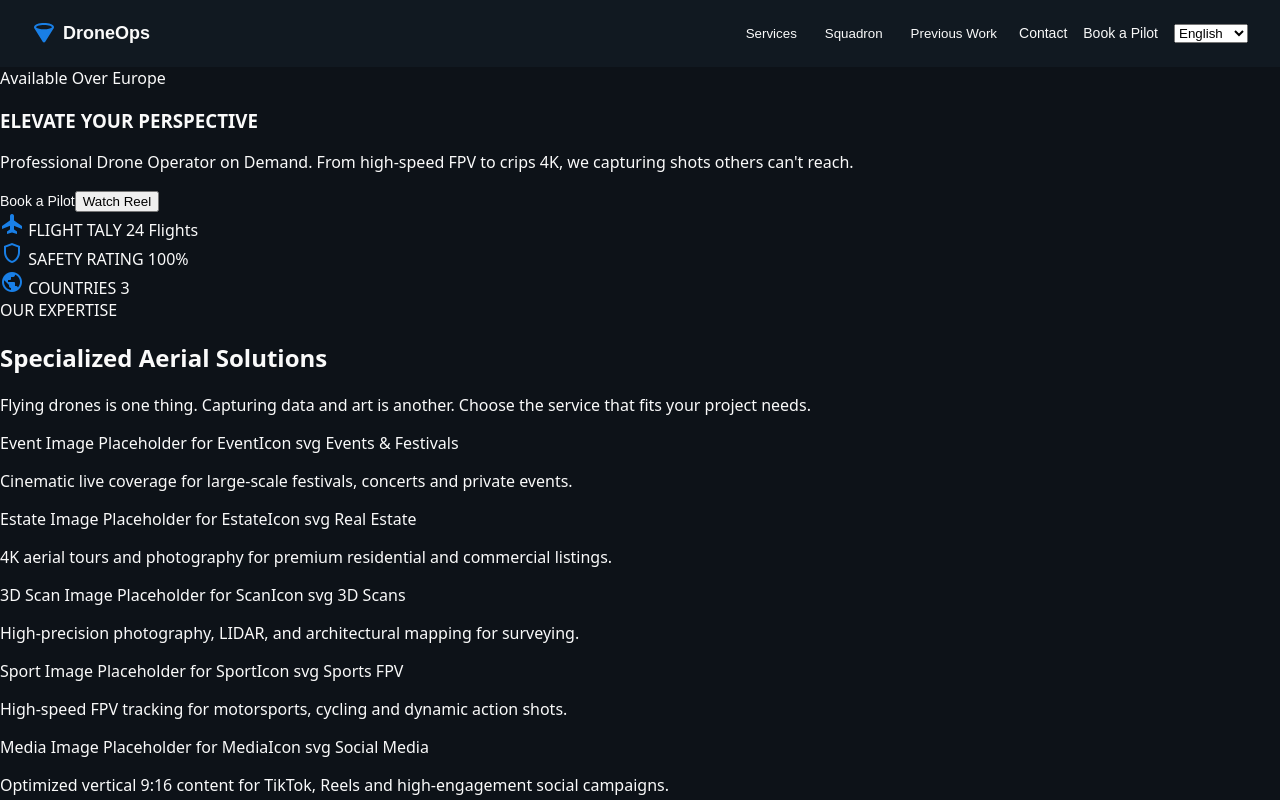
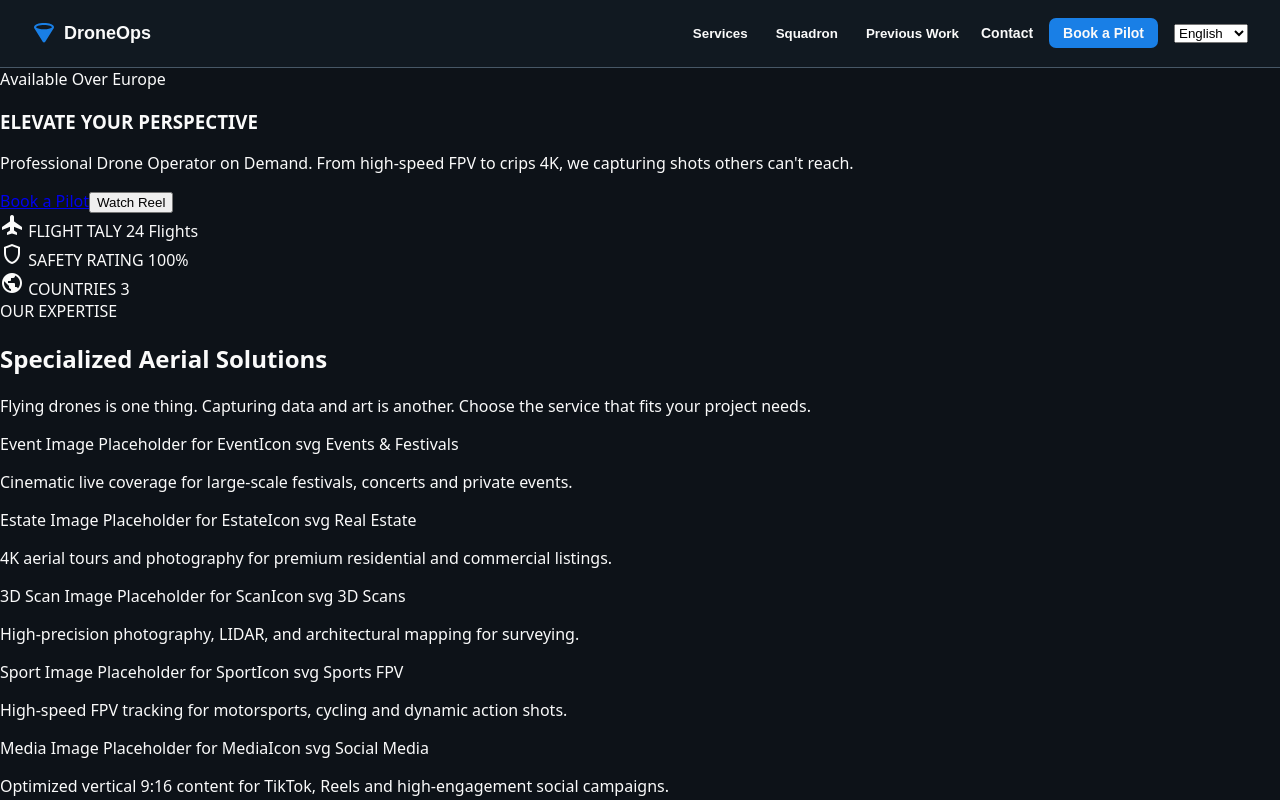
Before and after one commit to GregMarshall999/drones-app, a Vue app: page /en in a window 1280 px wide. Shown: the top 800 px of the page. Built offline with nearby package versions, Linux system fonts and the light colour scheme.

Commit message:
header styled with sass

```diff
--- a/package.json
+++ b/package.json
@@ -32,6 +32,7 @@
     "@vue/tsconfig": "^0.8.1",
     "jsdom": "^27.2.0",
     "npm-run-all2": "^8.0.4",
+    "sass": "^1.97.1",
     "typescript": "~5.9.0",
     "vite": "^7.2.4",
     "vite-plugin-vue-devtools": "^8.0.5",
--- a/src/App.vue
+++ b/src/App.vue
@@ -14,28 +14,14 @@ import { initSEO } from '@/plugins/seo'
 initSEO()
 </script>
 
-<style>
+<style lang="scss">
+@import '@sass/main.scss';
 
 body {
-  background-color: #0d1218;
-  color: #fafafa;
+  background-color: $bg-dark;
+  color: $text-color;
   margin: 0;
-  font-family: 'Noto Sans', sans-serif;
-}
-
-a {
-  color: #fafafa;
-  text-decoration: none;
-  font-family: 'Space Grotesk', sans-serif;
-  font-size: 14px;
-}
-
-.background-light {
-  background-color: #111921;
-}
-
-.primary {
-  color: #197fe6;
+  font-family: $main-font;
 }
 
 </style>
--- a/src/components/NavComp.vue
+++ b/src/components/NavComp.vue
@@ -1,16 +1,16 @@
 <template>
-    <nav class="background-light">
+    <nav>
         <RouterLink class="logo" :to="localePath('/')">
             <LogoIcon />
             <h1>DroneOps</h1>
         </RouterLink>
 
         <div class="links">
-            <button class="b-link">{{ $t('components.nav.services') }}</button>
-            <button class="b-link">{{ $t('components.nav.squadron') }}</button>
-            <button class="b-link">{{ $t('components.nav.previous-work') }}</button>
+            <button>{{ $t('components.nav.services') }}</button>
+            <button>{{ $t('components.nav.squadron') }}</button>
+            <button>{{ $t('components.nav.previous-work') }}</button>
             <RouterLink :to="localePath('/contact')">{{ $t('components.nav.contact') }}</RouterLink>
-            <RouterLink :to="localePath('/booking')">{{ $t('components.nav.book') }}</RouterLink>
+            <RouterLink class="primary-link" :to="localePath('/booking')">{{ $t('components.nav.book') }}</RouterLink>
             <LangSwitcher />
         </div>
     </nav>
@@ -24,36 +24,57 @@ import { useLocaleRouter } from '@/composables/useLocaleRouter'
 const { localePath } = useLocaleRouter()
 </script>
 
-<style scoped>
+<style scoped lang="scss">
+@import '@sass/main.scss';
+@import '@sass/link.scss';
 
 nav {
     display: flex;
     justify-content: space-between;
     padding: 0.5em 2em;
-}
+    background-color: $bg-light;
+    border-bottom: 1px solid $secondary-color;
 
     .logo {
         display: flex;
         align-items: center;
         gap: 0.5em;
-}
+        color: $primary-color;
+        text-decoration: none;
 
         h1 {
             font-size: 18px;
+            font-family: $sg-font;
+            color: $text-color;
+        }
     }
 
     .links {
         display: flex;
         align-items: center;
         gap: 1em;
+
+        button {
+            background: none;
+            border: none;
+            color: $text-color;
+            font-family: $sg-font;
+            cursor: pointer;
+            font-weight: bold;
         }
 
-.b-link {
-    background: none;
-    border: none;
-    color: #fafafa;
-    font-family: 'Space Grotesk', sans-serif;
-    cursor: pointer;
+        a {
+            color: $text-color;
+            text-decoration: none;
+            font-family: $sg-font;
+            font-size: 14px;
+            font-weight: bold;
+        }
+
+        .primary-link {
+            @include link-style;
+        }
+    }
 }
 
 </style>
--- /dev/null
+++ b/src/sass/link.scss
@@ -0,0 +1,8 @@
+@import '@sass/main.scss';
+
+@mixin link-style() {
+    background-color: $primary-color;
+    color: $text-color;
+    padding: 0.5em 1em;
+    border-radius: 0.5em;
+}
--- /dev/null
+++ b/src/sass/main.scss
@@ -0,0 +1,7 @@
+$bg-dark: #0d1218;
+$bg-light: #111921;
+$text-color: #fafafa;
+$primary-color: #197fe6;
+$secondary-color: #93adc86a;
+$main-font: 'Noto Sans', sans-serif;
+$sg-font: 'Space Grotesk', sans-serif;
--- a/tsconfig.app.json
+++ b/tsconfig.app.json
@@ -9,7 +9,8 @@
       "@/*": ["./src/*"],
       "@components/*": ["./src/components/*"],
       "@helpers/*": ["./src/helpers/*"],
-      "@i18n/*": ["./src/i18n/*"]
+      "@i18n/*": ["./src/i18n/*"],
+      "@sass/*": ["./src/sass/*"]
     }
   }
 }
--- a/vite.config.ts
+++ b/vite.config.ts
@@ -16,6 +16,7 @@ export default defineConfig({
       '@components': fileURLToPath(new URL('./src/components', import.meta.url)),
       '@helpers': fileURLToPath(new URL('./src/helpers', import.meta.url)),
       '@i18n': fileURLToPath(new URL('./src/i18n', import.meta.url)),
+      '@sass': fileURLToPath(new URL('./src/sass', import.meta.url)),
     },
   },
 })
```
Also changed, not shown: 1 other file (tests, documents, lock files or other folders). Lines whose indentation alone changed are shown as unchanged.
